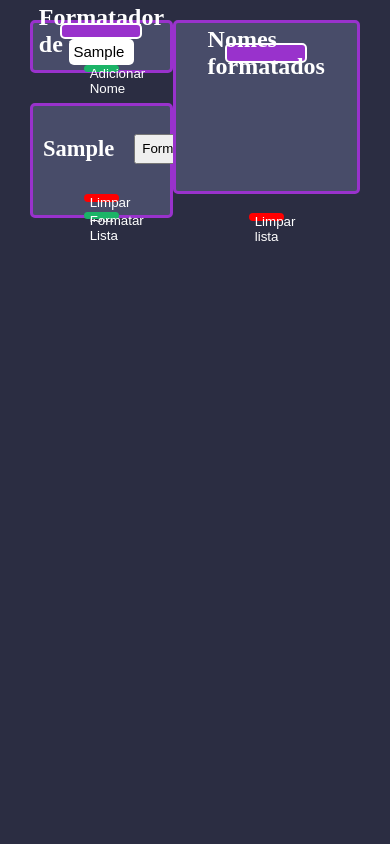
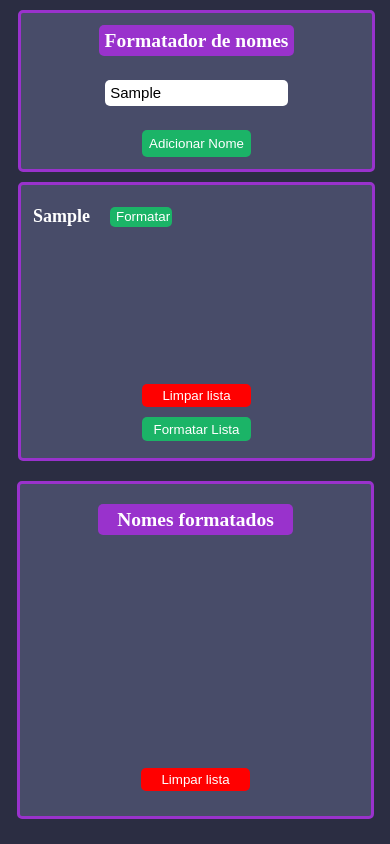
Before and after one commit to Victor227br/formatador-de-nome, a plain HTML site: page index.html in a window 390 px wide. Both pictures are taken after typing "Sample" into the empty fields and a click on the button "Adicionar Nome". Drawn offline with Linux system fonts and the light colour scheme.

Commit message:
Responsividade feita, agora só falta a função para não formatar os 'de

```diff
--- a/script.js
+++ b/script.js
@@ -29,6 +29,7 @@ function listaNome(){
 
     btnFormatar.addEventListener('click', function() {
         formatador(nome);
+        item.innerHTML = " "
     })
 }
 
@@ -68,11 +69,11 @@ function formatador(nome){
 
     itemFormatado.appendChild(resultadoNome)
     listaFormatar.appendChild(itemFormatado)
+
+
 }
 
-
 function formatadorLista() {
-
     let listaPai = document.getElementById("listaNome")
     let liFilhos = listaPai.getElementsByClassName("nameItem");
 
@@ -85,6 +86,7 @@ function formatadorLista() {
         );
 
         let listaResultado = nomesListaFormatados.join(" ");
+
         nomesLista.textContent = listaResultado;
         console.log (listaResultado)
 
@@ -97,15 +99,10 @@ function formatadorLista() {
 
         itemListaFormatado.appendChild(titulo);
         listaFormatar.appendChild(itemListaFormatado);
-        lista.innerHTML = ''
     }
 
+     lista.innerHTML = ''
 }
-
-
-
-
-
     //pegar o valor do nome(h2) ou armazenar os valores do input
     //O problema está no input dbugar amanhã
     //pegar o nome do input
--- a/style.css
+++ b/style.css
@@ -5,7 +5,6 @@ body{
 }
 
 .alinhar{
-
     display: flex;
     flex-direction: row;
     justify-content: space-between;
@@ -35,7 +34,7 @@ body{
     background-color: #9932cc;
     color: white;
     border-radius: 5px;
-    border: 2px solid white;
+    /* border: 2px solid white; */
 }
 
 #estilo-input{
@@ -86,7 +85,7 @@ body{
     flex-direction: column;
     margin: 0;
     padding: 10px;
-    padding-top:2vw ;
+    padding-top:1vw ;
 
 }
 
@@ -147,7 +146,7 @@ body{
     background-color: #9932cc;
     color: white;
     border-radius: 5px;
-    border: 2px solid white;
+    /* border: 2px solid white; */
 }
 
 #listaFormatarNome{
@@ -164,18 +163,15 @@ body{
     display: flex;
     justify-content: flex-start;
     list-style: none;
-    font-size: 20px;
-    flex-wrap: wrap;
+    margin-left: 10px;
 
 }
-
 
 .divItem{
     display: flex;
     align-items: center;
-    font-size: 15px;
+    font-size: 16px;
     justify-content: space-around;
-
 }
 
 .divBtnFormatar{
@@ -188,20 +184,107 @@ body{
 .btnFormatarNome{
     width: 70px;
     height: 30px;
+    border-radius: 5px;
+    background-color:  rgb(27, 180, 103);
+    color: white;
+    border: 0;
+    outline: 0;
 }
 
-@media (max-width: 430px) {
+.ItemFormatado{
+    display: flex;
+    justify-content: flex-start;
+    list-style: none;
+    font-size: 16px;
+    flex-wrap: wrap;
+    margin-left: 10px;
+    color:  white;
+}
 
-#container-input{
 
-};
+@media (max-width: 520px) {
 
-#container-nome{
+.alinhar{
+    display: flex;
+    flex-direction: column;
+    justify-content: center;
+    margin-left: 8px;
 
 }
 
-.container-formatar{
-
-};
+#container-input{
+    width: 90vw;
+    height: 40vw;
+    border-radius: 5px;
+    background-color: #484C69;
+    border: 3px solid #9932cc;
+    margin: 10px;
 
 }
+
+.estiloH2{
+    width: 50vw;
+    height: 8vw;
+    font-size: 13px;
+}
+
+#input{
+    width: 45vw;
+    height: 24px;
+}
+
+#btn-add{
+    width: 28vw;
+    height: 7vw;
+}
+
+#container-nome{
+    width: 90vw;
+    height: 70vw;
+    margin-left: 10px;
+}
+
+#listaNome{
+    height: 50vw;
+    padding: 2px;
+}
+
+.divItem{
+    font-size: 12px;
+}
+
+.btnFormatarNome{
+    width: 16vw;
+    height: 5vw;
+}
+
+.formatNameBtn{
+    width: 28vw;
+    height: 6vw;
+}
+
+.btnclear{
+    width: 28vw;
+    height: 6vw;
+}
+
+.container-formatar{
+    width: 90vw;
+    height: 85vw;
+    margin-left: 9px;
+}
+
+#listaFormatarNome{
+    height: 50vw;
+}
+
+.nomeFormatado{
+    width: 50vw;
+    height: 8vw;
+    font-size: 13px;
+}
+
+.ItemFormatado{
+    font-size: 12px;
+}
+}
```
Also changed, not shown: index.html (+0 -1 lines).
